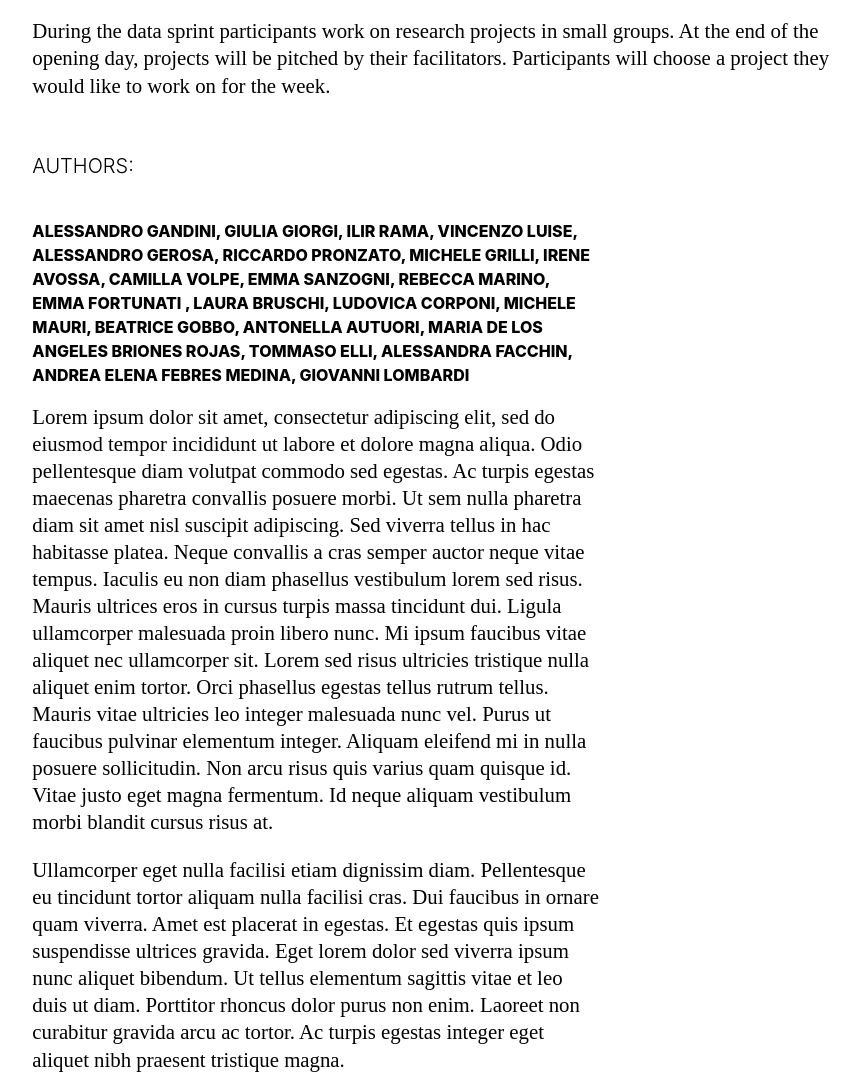
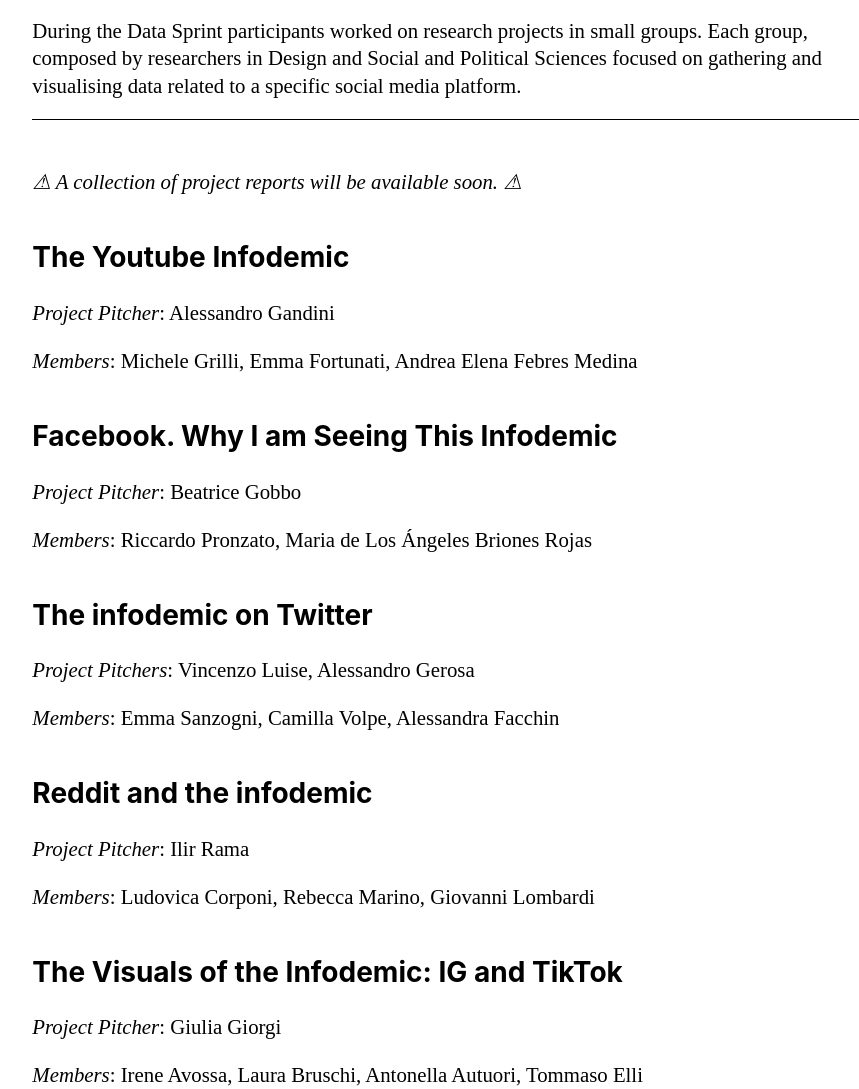
Before and after one commit to algocount/algocount, a Gatsby site: page /blog/my-first-post in a window 1280 px wide. Shown: the part 420-1509 px from the top of the page, without its empty margins (181-1040 px from the left). Built offline with nearby package versions, Linux system fonts and the light colour scheme; Gatsby itself is replaced by a stand-in of ours.

Commit message:
edit news

```diff
--- a/src/components/news.module.css
+++ b/src/components/news.module.css
@@ -3,8 +3,8 @@
 .blogBox {
   border: 1px solid black;
   padding: 1em;
-  width: 50%;
   transition-duration: 0.3s;
+  margin-top:2em;
 }
 
 .blogBox:hover {
@@ -29,10 +29,12 @@
 
 .blogHeader {
   grid-column: 1 / span 12;
+  border-bottom:1px solid black;
+  margin-bottom:2em;
 }
 
 .blogContent {
-  grid-column: 1 / span 8;
+  grid-column: 1 / span 9;
   margin-top:1em;
 }
 
--- a/src/markdown-pages/post-1.md
+++ b/src/markdown-pages/post-1.md
@@ -2,18 +2,37 @@
 slug: "/blog/my-first-post"
 date: "2020-02-20"
 title: "The Algocount Datasprint on Digital Methods"
-text: "During the data sprint participants work on research projects in small groups. At the end of the opening day, projects will be pitched by their facilitators. Participants will choose a project they would like to work on for the week."
+text: "During the Data Sprint participants worked on research projects in small groups. Each group, composed by researchers in  Design and Social and Political Sciences focused on gathering and visualising data related to a specific social media platform."
 featuredImage: "../images/cover-datasprint.jpg"
 authors: "Alessandro Gandini, Giulia Giorgi, Ilir Rama, Vincenzo Luise, Alessandro Gerosa, Riccardo Pronzato, Michele Grilli, Irene Avossa, Camilla Volpe, Emma Sanzogni, Rebecca Marino, Emma Fortunati , Laura Bruschi, Ludovica Corponi, Michele Mauri, Beatrice Gobbo, Antonella Autuori, Maria de Los Angeles Briones Rojas, Tommaso Elli, Alessandra Facchin, Andrea Elena Febres Medina, Giovanni Lombardi"
 
 ---
 
-Lorem ipsum dolor sit amet, consectetur adipiscing elit, sed do eiusmod tempor incididunt ut labore et dolore magna aliqua. Odio pellentesque diam volutpat commodo sed egestas. Ac turpis egestas maecenas pharetra convallis posuere morbi. Ut sem nulla pharetra diam sit amet nisl suscipit adipiscing. Sed viverra tellus in hac habitasse platea. Neque convallis a cras semper auctor neque vitae tempus. Iaculis eu non diam phasellus vestibulum lorem sed risus. Mauris ultrices eros in cursus turpis massa tincidunt dui. Ligula ullamcorper malesuada proin libero nunc. Mi ipsum faucibus vitae aliquet nec ullamcorper sit. Lorem sed risus ultricies tristique nulla aliquet enim tortor. Orci phasellus egestas tellus rutrum tellus. Mauris vitae ultricies leo integer malesuada nunc vel. Purus ut faucibus pulvinar elementum integer. Aliquam eleifend mi in nulla posuere sollicitudin. Non arcu risus quis varius quam quisque id. Vitae justo eget magna fermentum. Id neque aliquam vestibulum morbi blandit cursus risus at.
+*&#9888; A collection of project reports will be available soon. &#9888;*
+## The Youtube Infodemic
 
-Ullamcorper eget nulla facilisi etiam dignissim diam. Pellentesque eu tincidunt tortor aliquam nulla facilisi cras. Dui faucibus in ornare quam viverra. Amet est placerat in egestas. Et egestas quis ipsum suspendisse ultrices gravida. Eget lorem dolor sed viverra ipsum nunc aliquet bibendum. Ut tellus elementum sagittis vitae et leo duis ut diam. Porttitor rhoncus dolor purus non enim. Laoreet non curabitur gravida arcu ac tortor. Ac turpis egestas integer eget aliquet nibh praesent tristique magna.
+*Project Pitcher*: Alessandro Gandini
 
-Integer enim neque volutpat ac tincidunt vitae. Gravida dictum fusce ut placerat orci nulla pellentesque dignissim enim. Etiam tempor orci eu lobortis elementum nibh tellus molestie nunc. Ultricies leo integer malesuada nunc vel risus commodo. Vulputate dignissim suspendisse in est ante in nibh. Semper quis lectus nulla at volutpat. Neque sodales ut etiam sit amet. Amet nisl suscipit adipiscing bibendum est. Est placerat in egestas erat imperdiet sed. In dictum non consectetur a. Lacus laoreet non curabitur gravida arcu ac tortor. In ante metus dictum at tempor commodo ullamcorper a lacus. Eu augue ut lectus arcu bibendum at varius vel.
+*Members*: Michele Grilli, Emma Fortunati, Andrea Elena Febres Medina
 
-Ipsum dolor sit amet consectetur adipiscing elit duis tristique. Lacus vel facilisis volutpat est velit egestas dui id. Odio morbi quis commodo odio aenean sed adipiscing. Nunc mi ipsum faucibus vitae aliquet nec ullamcorper sit amet. Aliquam sem et tortor consequat id porta nibh. Egestas erat imperdiet sed euismod nisi. Massa ultricies mi quis hendrerit dolor magna eget. Mattis pellentesque id nibh tortor id aliquet lectus proin nibh. Nisi lacus sed viverra tellus in hac habitasse platea dictumst. Pharetra sit amet aliquam id diam. Quis auctor elit sed vulputate mi sit amet mauris. Ac feugiat sed lectus vestibulum mattis ullamcorper velit sed ullamcorper. Fermentum posuere urna nec tincidunt praesent semper feugiat nibh sed. Id consectetur purus ut faucibus pulvinar elementum.
+## Facebook. Why I am Seeing This Infodemic
+*Project Pitcher*: Beatrice Gobbo
 
-In hendrerit gravida rutrum quisque non tellus orci ac auctor. Dignissim diam quis enim lobortis scelerisque. Et netus et malesuada fames ac turpis egestas maecenas. Sapien pellentesque habitant morbi tristique senectus et netus. At varius vel pharetra vel turpis nunc eget lorem. Magnis dis parturient montes nascetur ridiculus mus mauris vitae. Amet nulla facilisi morbi tempus iaculis. Ornare quam viverra orci sagittis eu. Nunc lobortis mattis aliquam faucibus purus in massa. Lobortis mattis aliquam faucibus purus in massa tempor. Donec ultrices tincidunt arcu non sodales neque sodales. Cursus metus aliquam eleifend mi in. Odio morbi quis commodo odio aenean sed adipiscing.
+*Members*: Riccardo Pronzato, Maria de Los Ángeles Briones Rojas
+
+## The infodemic on Twitter
+*Project Pitchers*: Vincenzo Luise, Alessandro Gerosa
+
+*Members*: Emma Sanzogni, Camilla Volpe, Alessandra Facchin
+
+
+## Reddit and the infodemic
+*Project Pitcher*: Ilir Rama
+
+*Members*: Ludovica Corponi, Rebecca Marino, Giovanni Lombardi
+
+
+## The Visuals of the Infodemic: IG and TikTok
+*Project Pitcher*: Giulia Giorgi
+
+*Members*: Irene Avossa, Laura Bruschi, Antonella Autuori, Tommaso Elli
--- a/src/styles/global.css
+++ b/src/styles/global.css
@@ -84,7 +84,7 @@
   font-family: "Inter", sans-serif;
   font-weight: 800;
   text-transform: uppercase;
-  margin-bottom: 0;
+  margin-top: 0;
 }
 
 .bigP {
--- a/src/templates/blogTemplate.js
+++ b/src/templates/blogTemplate.js
@@ -24,10 +24,6 @@
               <p>Published on {frontmatter.date}</p>
               <h2>{frontmatter.title}</h2>
               <p>{frontmatter.text}</p>
-            </section>
-            <section className={`blogContent ${newsStyles.blogContent}`}>
-            <h3>AUTHORS:</h3>
-            <h4>{frontmatter.authors}</h4>
             </section>
             <section
               className={`blogContent ${newsStyles.blogContent}`}
```
